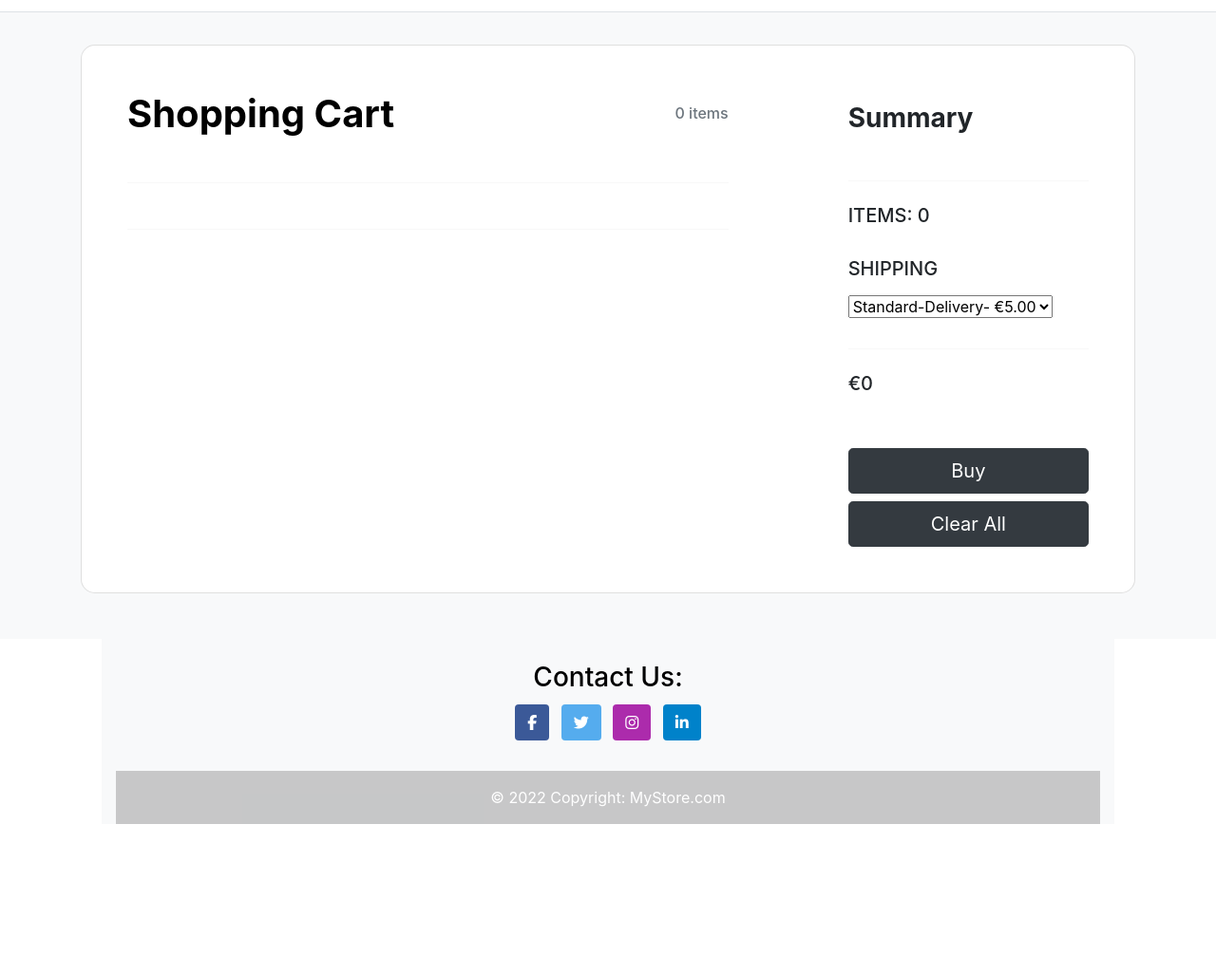
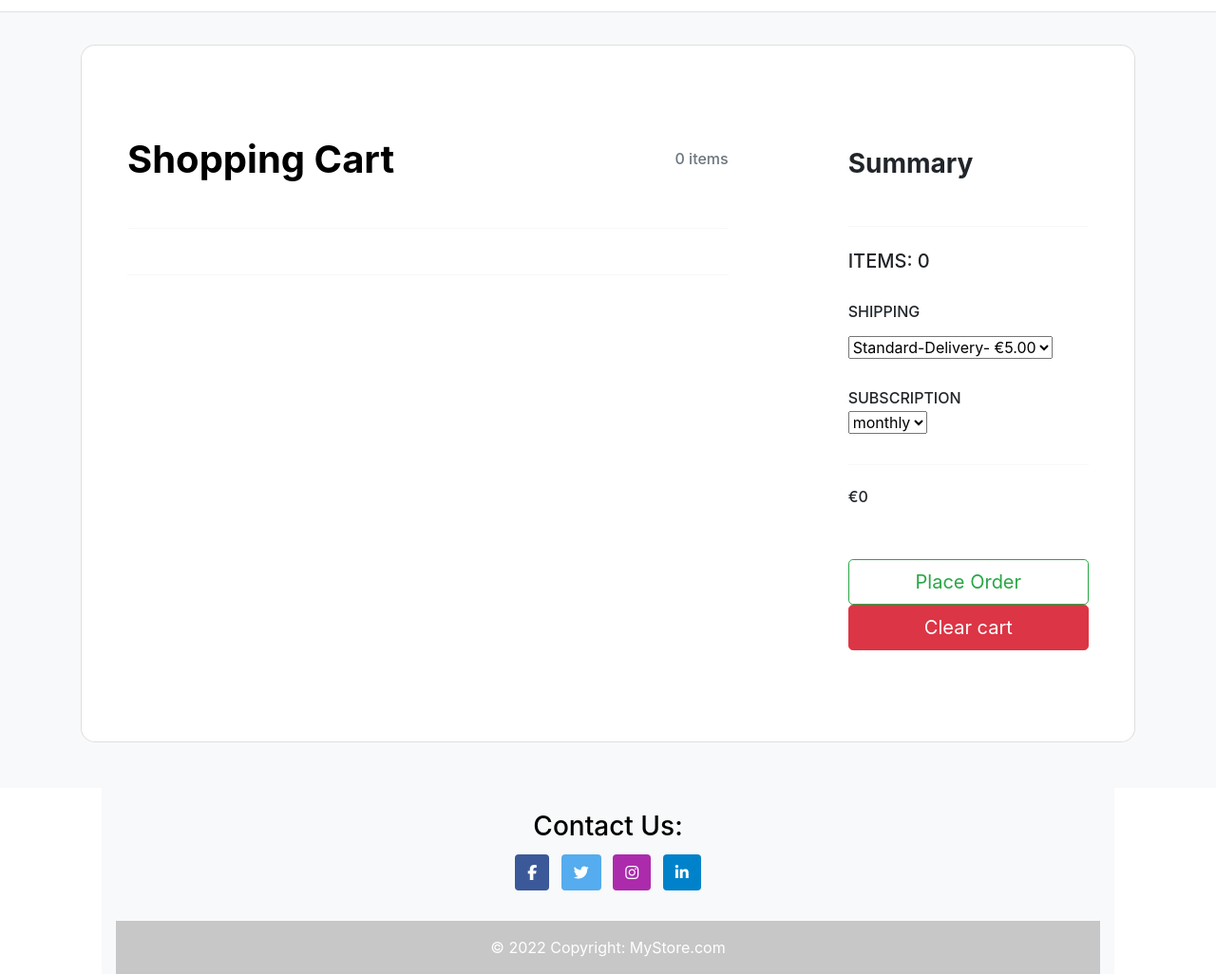
Before and after one commit to RababJarrar/MetaStore, a Django app: page /store/cart in a window 1280 px wide. Shown: the part 181-1207 px from the top of the page at 95% size. Before the commit the page ends 1049 px from the top, so only its background shows below. Run offline with Django 3.2, Linux system fonts and the light colour scheme; some libraries are stand-ins or nearby versions.

Commit message:
added cart functionality

```diff
--- a/storeapp/templates/store/base_header.html
+++ b/storeapp/templates/store/base_header.html
@@ -74,7 +74,7 @@
                     <span><i class="fas fa-shopping-cart"></i></span>
                     <span
                       class="badge rounded-pill badge-notification bg-danger"
-                      >0</span
+                      >{{items_in_cart}}</span
                     >
                   </a>
 
@@ -125,6 +125,14 @@
               <li class="nav-item me-2 me-lg-0 d-md-inline-block mx-4">
                 <a class="nav-link" href="/store/seller">sell</a>
               </li>
+              {%endif%} {%if request.session.customer_id %}
+              <li class="nav-item me-2 me-lg-0 d-md-inline-block mx-4">
+                <a
+                  href="/store/customer_profile"
+                  class="btn btn-outline-success btn-sm"
+                  >My account</a
+                >
+              </li>
               {%endif%}
             </ul>
           </div>
--- a/storeapp/templates/store/best_seller.html
+++ b/storeapp/templates/store/best_seller.html
@@ -6,8 +6,12 @@
     <h3 class="mb-3 mt-5">{{seller.name }}:</h3>
   </div>
   {% for product in seller.product.all %}
+  <div class="container">
+
+  </div>
   <div class="card3 col-3">
-    <div class="container text-center  m-0 p-0">
+    <div class="container text-center d-flex m-0 p-0">
+
       {%if seller.picture%}
       <img
         src="{{seller.picture.url}}"
--- a/storeapp/templates/store/cart.html
+++ b/storeapp/templates/store/cart.html
@@ -7,10 +7,10 @@
           class="card card-registration card-registration-2"
           style="border-radius: 15px"
         >
-          <div class="card-body p-0">
+          <form class="card-body p-0 my-5">
             <div class="row g-0">
               <div class="col-lg-8">
-                <form method="post" action="/store/place_order" class="p-5">
+                <div class="p-5">
                   {%csrf_token%}
                   <div
                     class="d-flex justify-content-between align-items-center mb-5"
@@ -41,7 +41,7 @@
 
                     <div class="col-md-3 col-lg-3 col-xl-3">
                       <h6 class="text-muted">$</h6>
-                      <h6 class="text-black mb-0">Cotton T-shirt</h6>
+                      <h6 class="text-black mb-0">{{product.name}}</h6>
                     </div>
 
                     <div class="col-md-3 col-lg-3 col-xl-2 d-flex">
@@ -57,15 +57,16 @@
                     </div>
                     <div class="col-md-1 col-lg-1 col-xl-1 text-end">
                       <a
-                        href="/cart_item_clear/{{product.product_id}}"
-                        class="text-muted"
-                        ><i class="fas fa-times"></i
+                        href="/store/cart_item_clear/{{product.id}}"
+                        class=" text-danger"
+
+                        ><i class="fas fa-trash p-2"></i
                       ></a>
                     </div>
                     {%endfor%}
                   </div>
                   <hr class="my-4" />
-                </form>
+                </div>
               </div>
               <div class="col-lg-4 bg-grey">
                 <div class="p-5">
@@ -77,7 +78,7 @@
                     <h5></h5>
                   </div>
 
-                  <h5 class="text-uppercase mb-3">Shipping</h5>
+                  <h6 class="text-uppercase mb-3">Shipping</h5>
 
                   <div class="mb-4 pb-2">
                     <select class="select">
@@ -86,32 +87,38 @@
                       <option value="3">Free 1-2H</option>
                     </select>
                   </div>
+                  <h6 class="text-uppercase mb-1">Subscription</h5>
+
+                  <div class="mb-4 pb-2">
+                    <select class="select">
+                      <option value="1">monthly</option>
+                      <option value="2">weekly</option>
+                      <option value="3">daily</option>
+                      <option value="4">other</option>
+                    </select>
+                  </div>
                   <hr class="my-4" />
                   <div class="d-flex justify-content-between mb-5">
-                    <h5 class="text-uppercase">€{{total}}</h5>
+                    <h6 class="text-uppercase">€{{total}}</h5>
                   </div>
-                  <button
-                    type="button"
-                    class="btn btn-dark btn-block btn-lg"
-                    data-mdb-ripple-color="dark"
+                  <input
+                    type="submit"
+                    value="Place Order"
+                    class="btn btn-outline-success btn-block btn-lg"
                   >
-                    <form action="/place_order" method="POST">Buy</form>
-                  </button>
-                  <button
-                    type="button"
-                    class="btn btn-dark btn-block btn-lg"
-                    data-mdb-ripple-color="dark"
-                  >
-                    <a
-                      href="/cart_cart_clear"
-                      style="color: #fff; text-decoration: none"
-                      >Clear All</a
-                    >
-                  </button>
+                  <a href="/store/cart_cart_clear" >
+                    <button
+                      type="button"
+                      class="btn btn-danger btn-block btn-lg"
+                      data-mdb-ripple-color="dark"
+                    >Clear cart
+                    </button>
+                  </a>
+
                 </div>
               </div>
             </div>
-          </div>
+          </form>
         </div>
       </div>
     </div>
--- a/storeapp/views.py
+++ b/storeapp/views.py
@@ -8,7 +8,6 @@ def index(request):
 
 
 def home(request):
-    print(request.session)
     context = {}
     if 'seller_id' in request.session:
         seller = Seller.objects.get(id=request.session['seller_id'])
@@ -16,7 +15,7 @@ def home(request):
             context = {
                 'seller': seller,
                 'sellers': Seller.objects.all,
-                'products': Product.objects.all()
+                'products': Product.objects.all(),
             }
     if 'customer_id' in request.session:
         user = Customer.objects.get(id=request.session['customer_id'])
@@ -24,14 +23,16 @@ def home(request):
             context = {
                 'user': user,
                 'sellers': Seller.objects.all,
-                'products': Product.objects.all()
+                'products': Product.objects.all(),
+
             }
     else:
         context = {
             'seller': None,
             'user': None,
             'sellers': Seller.objects.all,
-            'products': Product.objects.all()
+            'products': Product.objects.all(),
+
         }
     return render(request, 'store/home.html', context)
 
@@ -64,6 +65,7 @@ def create_product(request):
 
 def view_product(request, id):
     product = Product.objects.get(id=id)
+
     context = {
         'product': product,
         'cart': Cart(request)
@@ -159,9 +161,9 @@ def add_to_cart(request):
     return redirect('/store/cart')
 
 
-def item_clear(request):
-    item = Product.objects.get(id=request.POST.get('product_id'))
-    cart = request.session
+def item_clear(request, id):
+    item = Product.objects.get(id=id)
+    cart = Cart(request)
     cart.remove(item)
     return redirect("/store/cart")
 
@@ -180,8 +182,6 @@ def cart_clear(request):
 
 def show_cart(request):
     cart = Cart(request)
-    # customer_id = request.session['customer_id']
-    # customer = Customer.objects.get(customer_id)
     product_ids = cart.cart.keys()
     cart_items = Product.objects.filter(id__in=product_ids)
     context = {
@@ -198,13 +198,15 @@ def place_order(request):
     cart = Cart(request)
     customer_id = request.session['customer_id']
     customer = Customer.objects.get(id=customer_id)
-    total = [item.quantity * item.price for item in cart.values()]
+    total = cart.get_total_price()
     new_order = Order.objects.create(
         customer=customer,
         total=sum(total),
     )
-    for item in cart.cart:
-        new_order.order_items.add(item)
+    product_ids = cart.cart.keys()
+    cart_items = Product.objects.filter(id__in=product_ids)
+    for item in cart_items:
+        new_order.order_item.add(item)
     new_order.save()
     customer.orders.add(new_order)
     return redirect('/store/customer_profile')
```
